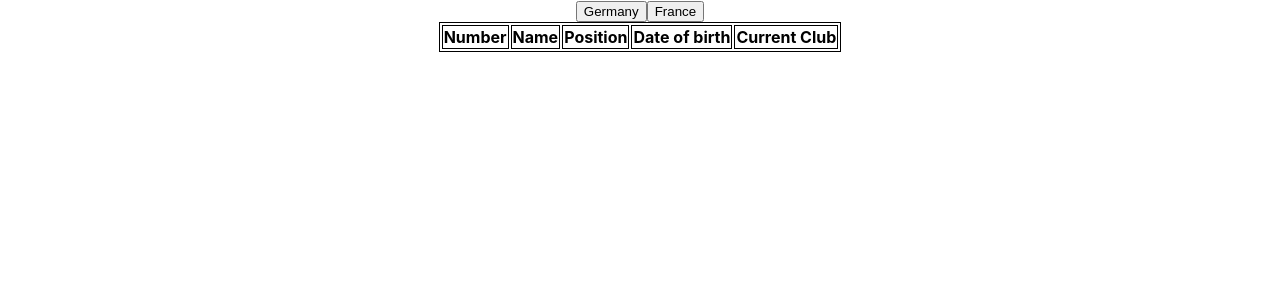
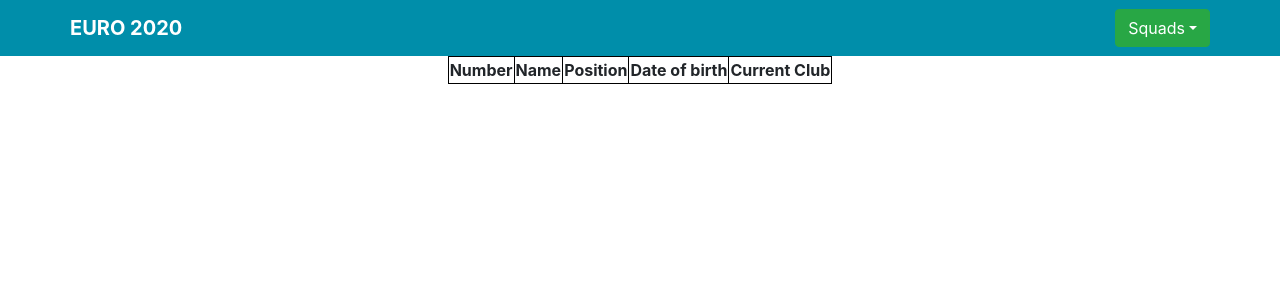
Before and after one commit to dohonglong/UCL-squads-react, a React (Create React App) app: page / in a window 1280 px wide. Shown: the top 300 px of the page. Built offline with nearby package versions, Linux system fonts and the light colour scheme.

Commit message:
Add navbar and a button

```diff
--- a/package.json
+++ b/package.json
@@ -1,14 +1,18 @@
 {
   "homepage": "http://dohonglong.github.io/Euro-Squads",
   "name": "euro-squads",
+  "proxy": "http://localhost:3000/Euro-Squads",
   "version": "0.1.0",
   "private": true,
   "dependencies": {
     "@testing-library/jest-dom": "^5.12.0",
     "@testing-library/react": "^11.2.7",
     "@testing-library/user-event": "^12.8.3",
+    "bootstrap": "^4.6.0",
     "gh-pages": "^3.2.0",
+    "hoist-non-react-statics": "^3.3.0",
     "react": "^17.0.2",
+    "react-bootstrap": "^1.6.0",
     "react-dom": "^17.0.2",
     "react-scripts": "4.0.3",
     "web-vitals": "^1.1.2"
--- a/src/App.js
+++ b/src/App.js
@@ -1,19 +1,34 @@
 import React, { useState } from 'react';
 import './App.css';
+
+import { Container } from 'react-bootstrap';
+import Navbar from 'react-bootstrap/Navbar';
+import 'bootstrap/dist/css/bootstrap.min.css';
+
+import Button from './components/Button';
 
 function App() {
   const [players, setPlayers] = useState([]);
 
+
   const getSquad = (event) => {
-    fetch(`squad/${event.target.value}.json`)
+    fetch(`./squad/${event.target.value}.json`)
     .then(response => response.json())
     .then(resData => setPlayers(resData.squad))
   };
 
+
   return (
     <div className="App">
-      <button onClick={getSquad} value="germany">Germany</button>
-      <button onClick={getSquad} value="france">France</button>
+      <Navbar style={{ backgroundColor: "#008EAA" }} variant="dark">
+        <Container>
+          <Navbar.Brand style={{ fontWeight: "bold" }}>EURO 2020</Navbar.Brand>
+
+          <Button click={getSquad} />
+
+        </Container>
+      </Navbar>
+
       <table>
         <tbody>
           <tr className="table_header">
--- /dev/null
+++ b/src/components/Button.js
@@ -0,0 +1,26 @@
+import { React } from "react";
+import Dropdown from "react-bootstrap/Dropdown";
+import ButtonGroup from "react-bootstrap/ButtonGroup";
+import "bootstrap/dist/css/bootstrap.min.css";
+
+
+function Button(props) {
+
+    return(
+        <div>
+            <Dropdown as={ButtonGroup}>
+                <Dropdown.Toggle variant="success">Squads</Dropdown.Toggle>
+                <Dropdown.Menu>
+                    <Dropdown.Item as="button" value="france" onClick={props.click}>France</Dropdown.Item>
+                    <Dropdown.Item as="button" value="germany" onClick={props.click}>Germany</Dropdown.Item>
+                    <Dropdown.Divider />
+
+                </Dropdown.Menu>
+            </Dropdown>
+
+        </div>
+
+    )
+}
+
+export default Button;
```
Also changed, not shown: 1 other file (tests, documents, lock files or other folders).
